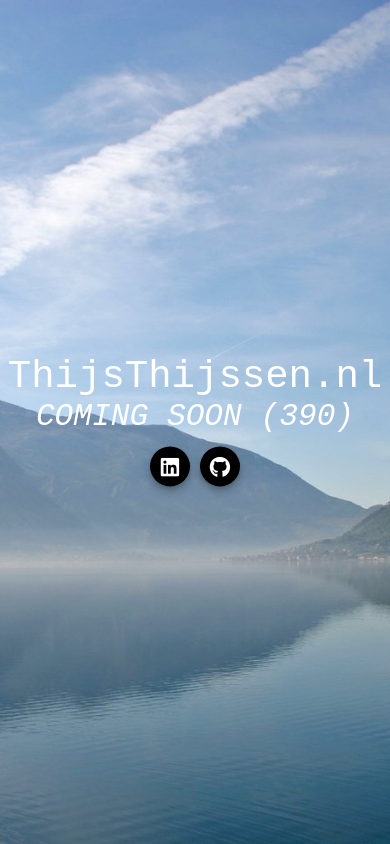
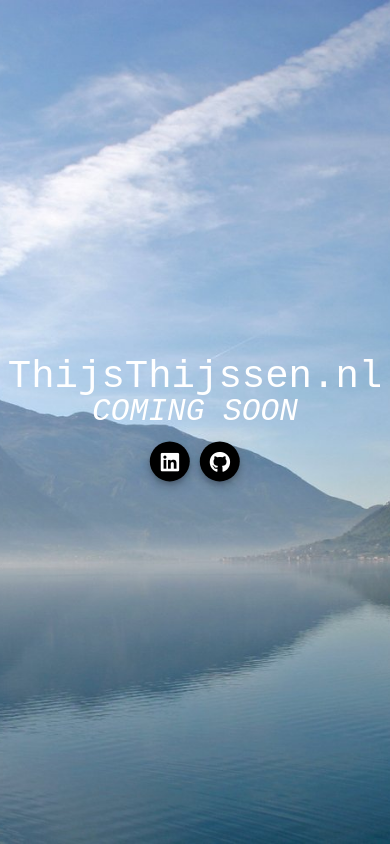
Before and after one commit to ThijsThijssen/personal-website, an Angular app: page / in a window 390 px wide. Built offline with nearby package versions, Linux system fonts and the light colour scheme.

Commit message:
Deployed website on: Sat Oct  3 08:06:48 CEST 2020

```diff
--- a/src/app/coming-soon/coming-soon.component.css
+++ b/src/app/coming-soon/coming-soon.component.css
@@ -32,8 +32,10 @@ button {
 
 .title-small {
     font-size: 10vw;
-    margin: 2.5vw;
-    padding: 5px;
+    margin-top: 2.5vw;
+    margin-bottom: 2.5vw;
+    margin-left: 15px;
+    margin-right: 15px;
 }
 
 .title-big {
--- a/src/app/coming-soon/coming-soon.component.html
+++ b/src/app/coming-soon/coming-soon.component.html
@@ -7,10 +7,10 @@
             ThijsThijssen.nl
         </div>
         <div class="coming-soon-small" *ngIf="innerWidth <= fontSizeBreakPoint">
-            COMING SOON ({{innerWidth}})
+            COMING SOON
         </div>
         <div class="coming-soon-big" *ngIf="innerWidth > fontSizeBreakPoint">
-            COMING SOON ({{innerWidth}})
+            COMING SOON
         </div>
         <button mat-mini-fab color="black" (click)="goToLink('https://www.linkedin.com/in/thijsthijssen/')">
             <span class="social-fab-size">
```
Also changed, not shown: 3 other files (tests, documents, lock files or other folders).
